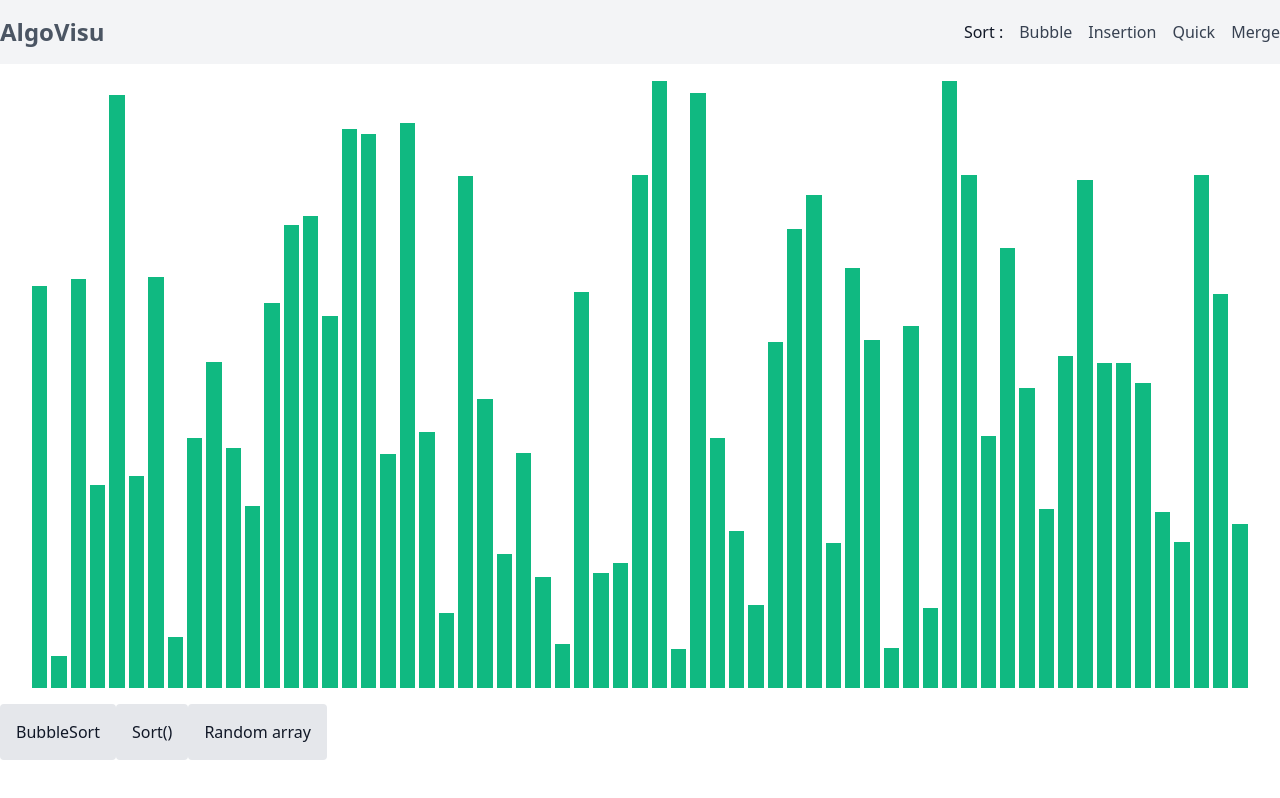
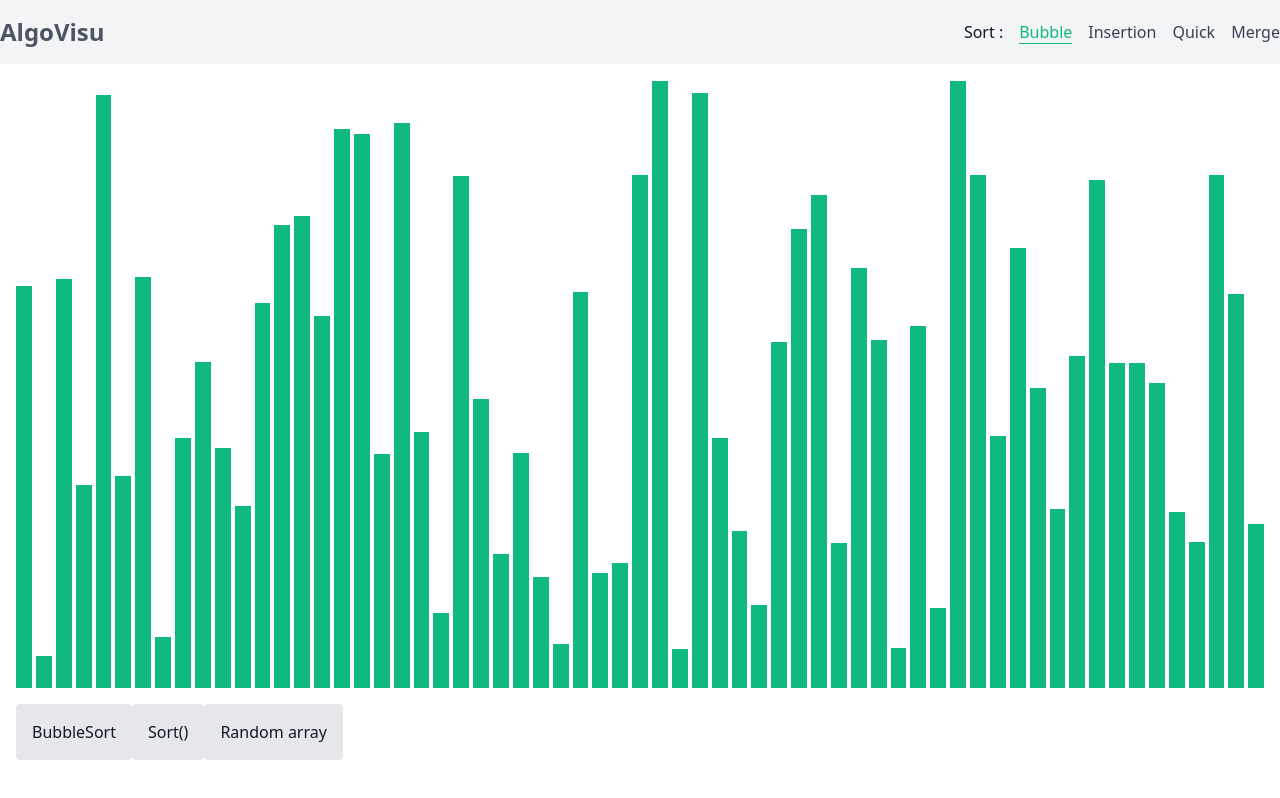
Before and after one commit to maruffahmed/AlgoVisu, a React (Create React App) app: page /bubble in a window 1280 px wide. Shown: the top 798 px of the page. Built offline with nearby package versions, Linux system fonts and the light colour scheme.

Commit message:
Add insertion page

```diff
--- a/src/App.js
+++ b/src/App.js
@@ -2,16 +2,18 @@ import React from 'react';
 import Navbar from 'components/Navbar/Navbar';
 import { Switch, Route, Redirect } from 'react-router-dom';
 import BubbleSort from 'components/Bubble/BubbleSort';
+import Insertion from 'components/Insertion/Insertion';
 
 function App() {
   return (
-    <div className="h-screen w-screen">
+    <div className="h-screen">
       <Navbar />
       <Switch>
         <Route exact path="/">
           <Redirect to="/bubble" />
         </Route>
         <Route path="/bubble" component={BubbleSort} />
+        <Route path="/insertion" component={Insertion} />
       </Switch>
     </div>
   );
--- a/src/components/Bars/ItemBars.js
+++ b/src/components/Bars/ItemBars.js
@@ -2,7 +2,7 @@ import React from 'react';
 import Bar from 'components/Bars/Bar';
 function ItemBars({ arr }) {
   return (
-    <div className="bars h-4/5 px-8 py-4">
+    <div className="bars h-4/5 py-4 container mx-auto">
       <ul className="h-full flex items-end gap-1">
         {arr?.length && arr.map((item, index) => <Bar height={item} key={index} />)}
       </ul>
--- a/src/components/Bubble/BubbleSort.js
+++ b/src/components/Bubble/BubbleSort.js
@@ -6,7 +6,7 @@ function BubbleSort(props) {
   const { initialArray, doBubbleSort, doSort, randomArr } = useSortingContext();
   console.log(initialArray);
   return (
-    <>
+    <div className="h-screen px-4">
       <ItemBars arr={initialArray} />
       <button className="btn" type="button" onClick={doBubbleSort}>
         BubbleSort
@@ -17,7 +17,7 @@ function BubbleSort(props) {
       <button className="btn" onClick={randomArr}>
         Random array
       </button>
-    </>
+    </div>
   );
 }
 
--- /dev/null
+++ b/src/components/Insertion/Insertion.js
@@ -0,0 +1,11 @@
+import React from 'react';
+
+function Insertion(props) {
+  return (
+    <div className="flex justify-center items-center h-full">
+      <h1 className="text-4xl text-gray-700 italic">Coming Soon</h1>
+    </div>
+  );
+}
+
+export default Insertion;
--- a/src/index.css
+++ b/src/index.css
@@ -9,4 +9,7 @@
   .item-bar {
     @apply transition duration-100 ease-in;
   }
+  .nav-links li a.active {
+    @apply border-b border-green-500 text-green-500;
+  }
 }
```
Also changed, not shown: 1 other file (tests, documents, lock files or other folders).
